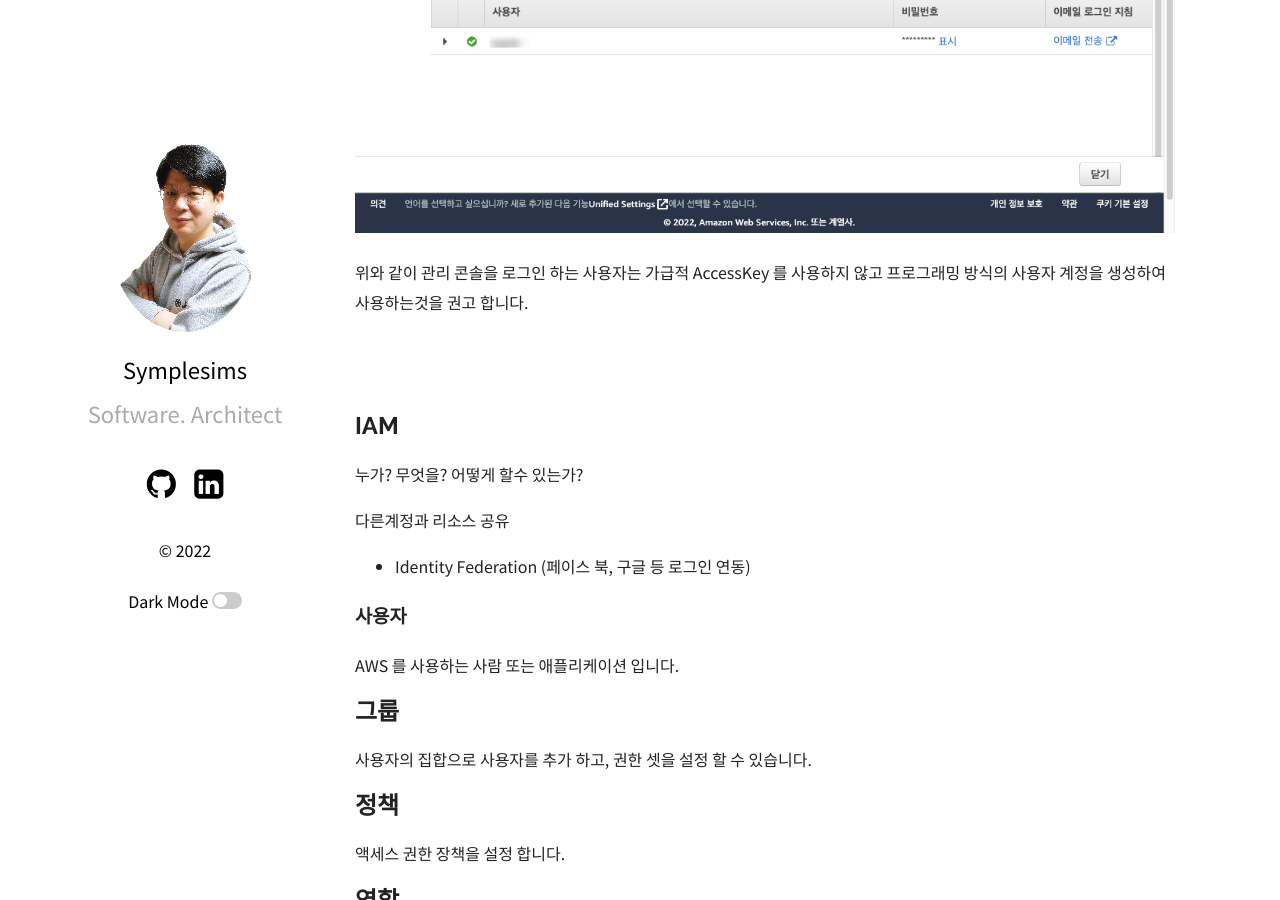
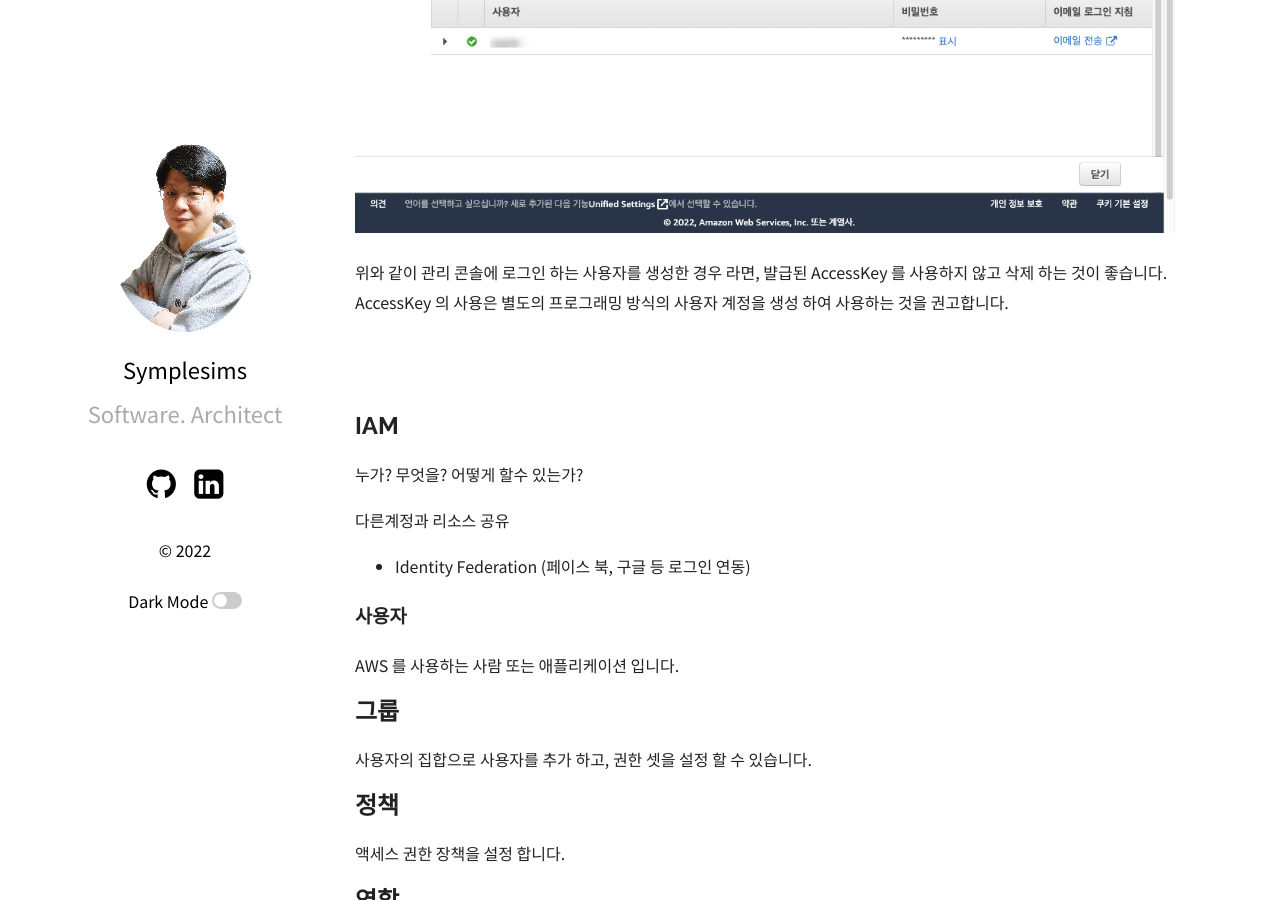
Before and after one commit to symplesims/symplesims.github.io, a Jekyll site: the page built from _posts/2022-01-20-aws-iam.md, in a window 1280 px wide and 900 px high, scrolled down 9117 px. Built offline with Jekyll 4.4.1, drawn with Linux system fonts in a browser that asks for light colours; nearby versions of some CDN libraries.

```diff
--- a/_posts/2022-01-20-aws-iam.md
+++ b/_posts/2022-01-20-aws-iam.md
@@ -134,8 +134,8 @@
 
 ![](/assets/images/220120/iam-16.png)
 
-위와 같이 관리 콘솔을 로그인 하는 사용자는 가급적 AccessKey 를 사용하지 않고 프로그래밍 방식의 사용자 계정을 생성하여 사용하는것을 권고 합니다.
-
+위와 같이 관리 콘솔에 로그인 하는 사용자를 생성한 경우 라면, 뱔급된 AccessKey 를 사용하지 않고 삭제 하는 것이 좋습니다.
+AccessKey 의 사용은 별도의 프로그래밍 방식의 사용자 계정을 생성 하여 사용하는 것을 권고합니다.
 
 <br><br>
 
```
